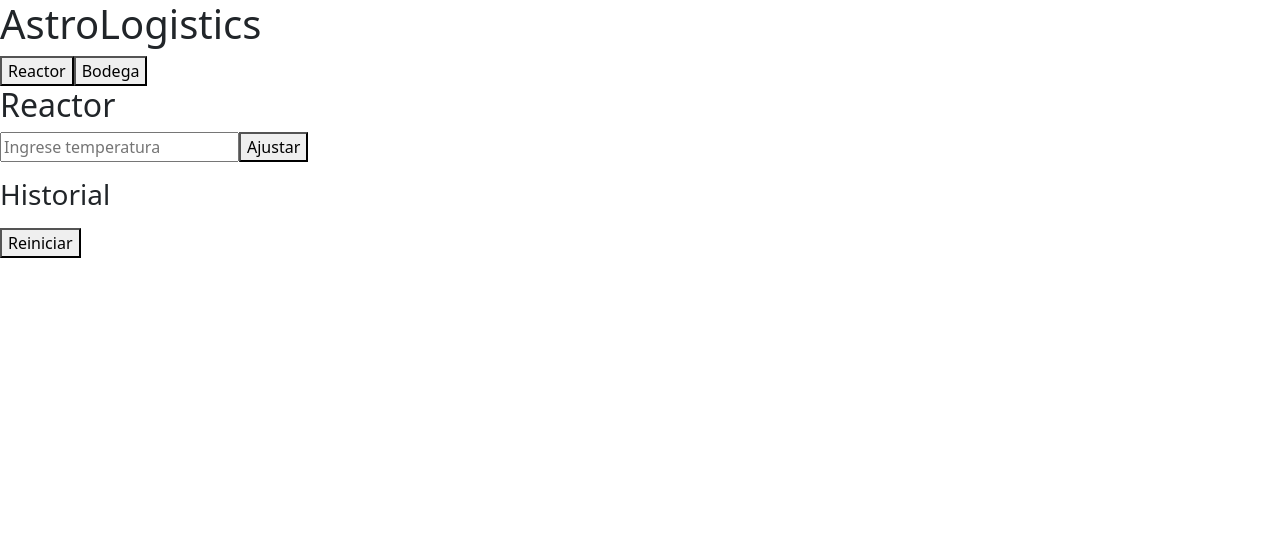
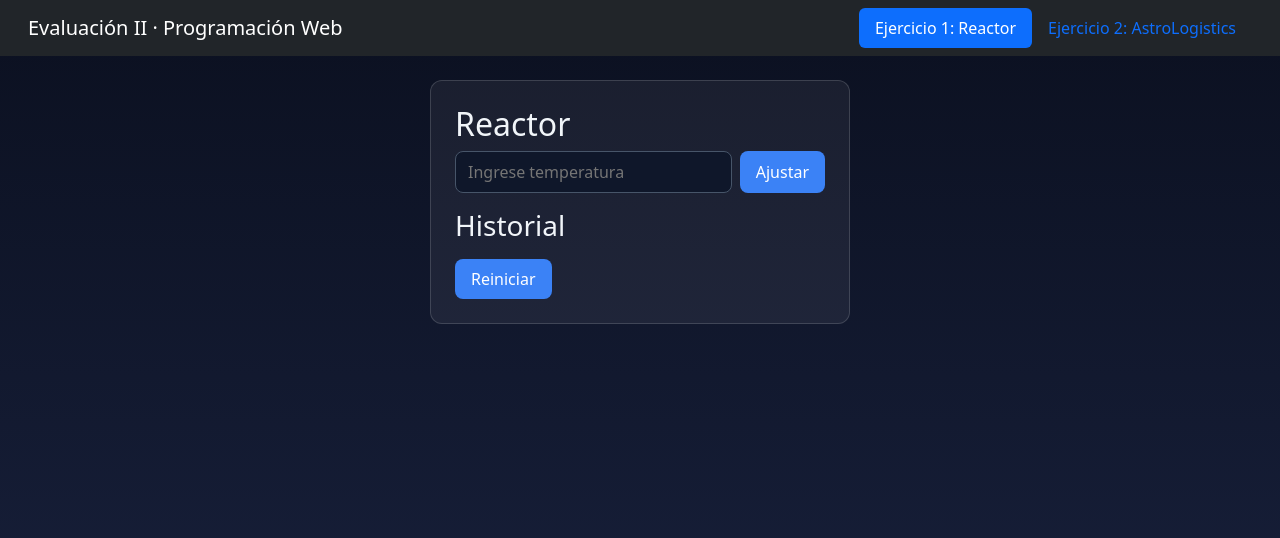
Before and after one commit to Andres020700/Evaluacion_2_WEB, a React (Vite) app in the folder frontend/: page / in a window 1280 px wide. Shown: the top 538 px of the page. Built offline with nearby package versions, Linux system fonts and the light colour scheme.

Commit message:
:lipstick: estilos globales, navbar y fix de bodega

```diff
--- a/frontend/index.html
+++ b/frontend/index.html
@@ -3,7 +3,7 @@
   <head>
     <meta charset="UTF-8" />
     <meta name="viewport" content="width=device-width, initial-scale=1.0" />
-    <title>AstroLogistics</title>
+    <title>Evaluacion II - Programacion Web</title>
   </head>
   <body>
     <div id="root"></div>
--- a/frontend/src/app.jsx
+++ b/frontend/src/app.jsx
@@ -1,25 +1,36 @@
 import { useState } from 'react';
+import { Navbar, NavbarBrand, Nav, NavItem, NavLink } from 'reactstrap';
 import Reactor from './components/reactor/reactor';
-import BodegaCarga from './components/astro/bodegacarga';
+import Astro from './components/astro/astro';
 
 function App() {
   const [vista, setVista] = useState('reactor');
 
+  const cambiarVista = (evento, nuevaVista) => {
+    evento.preventDefault();
+    setVista(nuevaVista);
+  };
+
   return (
-    <div>
-      <h1>AstroLogistics</h1>
+  <div>
+      <Navbar dark color="dark" className="px-3 mb-3">
+        <NavbarBrand>Evaluación II · Programación Web</NavbarBrand>
+        <Nav pills>
+          <NavItem>
+            <NavLink href="#" active={vista === 'reactor'} onClick={(e) => cambiarVista(e, 'reactor')}>
+              Ejercicio 1: Reactor
+            </NavLink>
+          </NavItem>
+          <NavItem>
+            <NavLink href="#" active={vista === 'astro'} onClick={(e) => cambiarVista(e, 'astro')}>
+              Ejercicio 2: AstroLogistics
+            </NavLink>
+          </NavItem>
+        </Nav>
+      </Navbar>
 
-      <button onClick={() => setVista('reactor')}>
-        Reactor
-      </button>
-
-      <button onClick={() => setVista('bodega')}>
-        Bodega
-      </button>
-
-      {vista === 'reactor' && <Reactor/>}
-
-      {vista === 'bodega' && <BodegaCarga/>}
+      {vista === 'reactor' && <Reactor />}
+      {vista === 'astro' && <Astro />}
     </div>
   );
 }
--- a/frontend/src/components/reactor/reactor.jsx
+++ b/frontend/src/components/reactor/reactor.jsx
@@ -40,7 +40,7 @@ function Reactor() {
     }
 
     return (
-        <div>
+        <div className="reactor">
             <h2>Reactor</h2>
 
             <form onSubmit={enviarTemperatura}>
--- /dev/null
+++ b/frontend/src/index.css
@@ -0,0 +1,57 @@
+/* Global */
+body {
+  margin: 0;
+  min-height: 100vh;
+  font-family: system-ui, 'Segoe UI', Roboto, sans-serif;
+  background: linear-gradient(180deg, #0b1020 0%, #1a2340 100%);
+  color: #f1f5f9;
+}
+
+/* Reactor */
+.reactor {
+  max-width: 420px;
+  margin: 1.5rem auto;
+  padding: 1.5rem;
+  background: rgba(255, 255, 255, 0.06);
+  border: 1px solid rgba(255, 255, 255, 0.15);
+  border-radius: 12px;
+}
+
+.reactor form {
+  display: flex;
+  gap: 0.5rem;
+}
+
+.reactor input {
+  flex: 1;
+  padding: 0.5rem 0.75rem;
+  border: 1px solid #475569;
+  border-radius: 8px;
+  background: #0f172a;
+  color: #f1f5f9;
+}
+
+.reactor button {
+  padding: 0.5rem 1rem;
+  border: none;
+  border-radius: 8px;
+  background: #3b82f6;
+  color: #fff;
+  cursor: pointer;
+}
+
+.reactor button:hover {
+  background: #2563eb;
+}
+
+.reactor ul {
+  padding-left: 1.25rem;
+}
+
+/* Astro */
+.astro-card {
+  transition: transform 0.15s ease;
+}
+.astro-card:hover {
+  transform: translateY(-3px);
+}
--- a/frontend/src/main.jsx
+++ b/frontend/src/main.jsx
@@ -1,6 +1,7 @@
 import React from 'react';
 import ReactDOM from 'react-dom/client';
 import 'bootstrap/dist/css/bootstrap.min.css';
-import App from './App';
+import './index.css';
+import App from './app';
 
 ReactDOM.createRoot(document.getElementById('root')).render(<App />);
```
